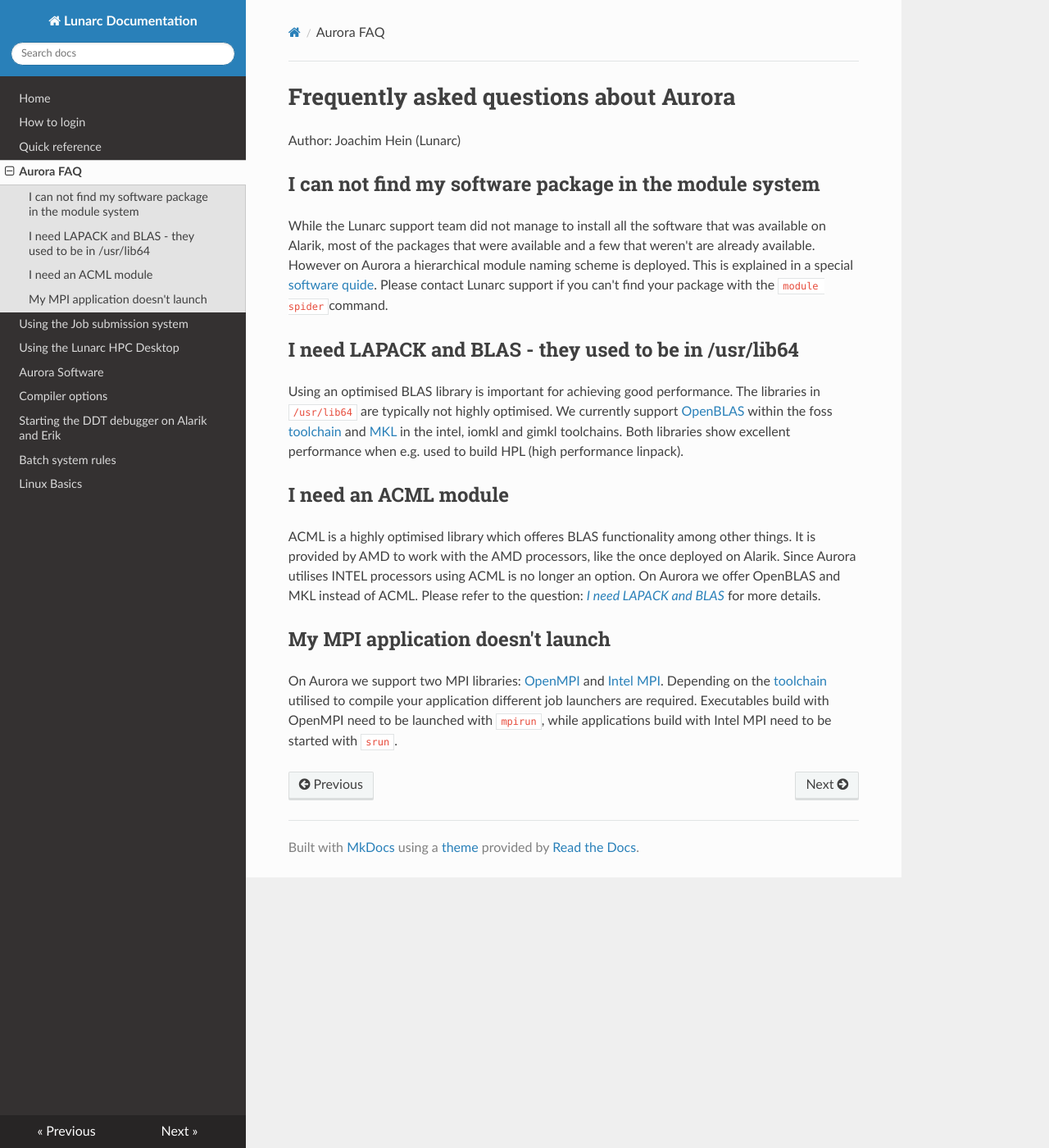
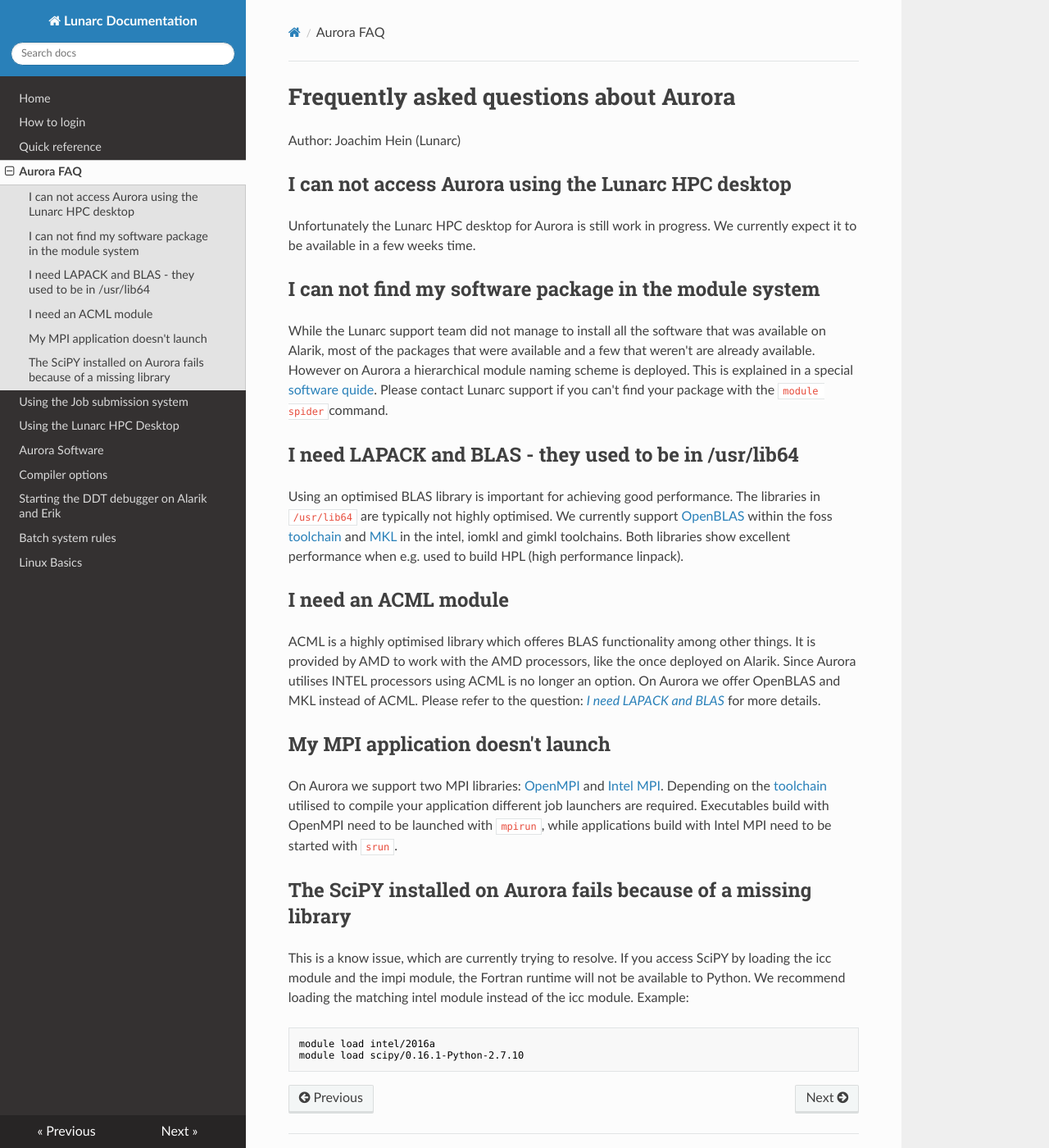
Before and after one commit to lunarc/lunarc_docs, an MkDocs documentation site: the page built from docs/aurora_faq.md, in a window 1280 px wide and 1400 px high. Shown: the whole window at 82% size. Built offline with MkDocs 1.6.1, drawn with Linux system fonts in a browser that asks for light colours; nearby versions of some CDN libraries; old or Windows-style settings are respelled for this version of MkDocs.

Commit message:
Mention HPC desktop and fortran SciPY issues.

````diff
--- a/docs/aurora_faq.md
+++ b/docs/aurora_faq.md
@@ -1,5 +1,8 @@
 # Frequently asked questions about Aurora
 Author: Joachim Hein (Lunarc)
+
+## I can not access Aurora using the Lunarc HPC desktop
+Unfortunately the Lunarc HPC desktop for Aurora is still work in progress.  We currently expect it to be available in a few weeks time.
 
 ## I can not find my software package in the module system
 While the Lunarc support team did not manage to install all the software that was available on Alarik, most of the packages that were available and a few that weren't are already available.  However on Aurora a hierarchical module naming scheme is deployed.  This is explained in a special [software quide](http://lunarc-documentation.readthedocs.org/en/latest/aurora_modules/).  Please contact Lunarc support if you can't find your package with the `module spider`command.
@@ -12,3 +15,10 @@
 
 ## My MPI application doesn't launch
 On Aurora we support two MPI libraries: [OpenMPI](https://www.open-mpi.org/) and [Intel MPI](https://software.intel.com/en-us/intel-mpi-library).  Depending on the [toolchain](http://lunarc-documentation.readthedocs.org/en/latest/aurora_modules/#compiling-code-and-using-toolchains) utilised to compile your application different job launchers are required.  Executables build with OpenMPI need to be launched with `mpirun`, while applications build with Intel MPI need to be started with `srun`.
+
+## The SciPY installed on Aurora fails because of a missing library
+This is a know issue, which are currently trying to resolve.  If you access SciPY by loading the icc module and the impi module, the Fortran runtime will not be available to Python.  We recommend loading the matching intel module instead of the icc module.  Example:
+```bash
+module load intel/2016a
+module load scipy/0.16.1-Python-2.7.10
+```
````
